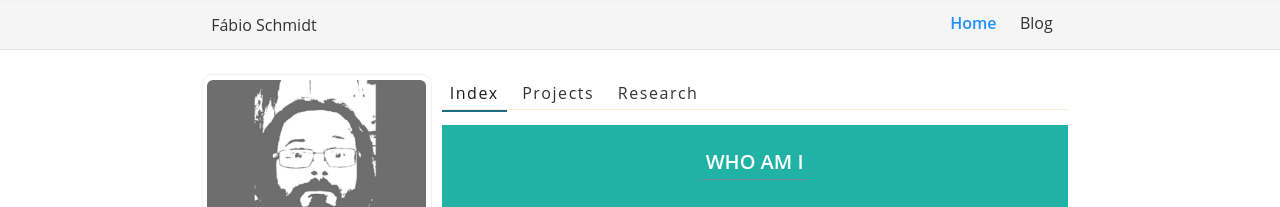
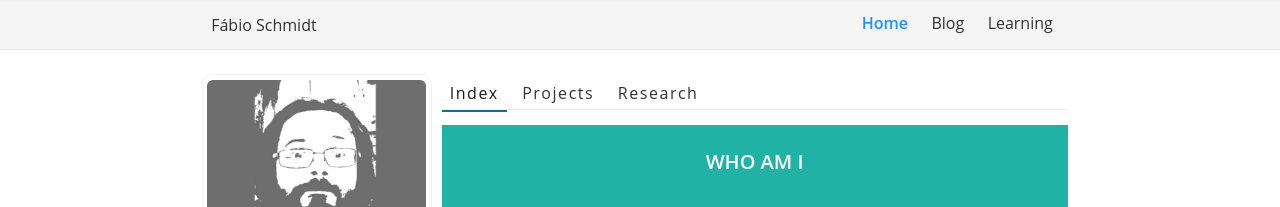
Before and after one commit to fcschmidt/fcschmidt.github.io, a Jekyll site: the page built from index.html, in a window 1280 px wide. Shown: the top 207 px of the page. Built offline with Jekyll 4.4.1, drawn with Linux system fonts in a browser that asks for light colours; nearby versions of some CDN libraries; the list of posts is cut into pages by our own code; comment, search, counter and statistics services are not loaded.

Commit message:
Add fix active home

```diff
--- a/_includes/header.html
+++ b/_includes/header.html
@@ -4,8 +4,9 @@
     <nav class="nav__menu">
         <a class="nav__menu-brand" href="/">{{ site.name }}</a>
         <ul class="nav__menu-primary  list-unstyled">
-            <li class="{% if page.title contains 'Home' %}active{% endif %}"><a href="/">Home</a></li>
+            <li id="fix" class="{% if page.title contains 'Home' %}active{% endif %}"><a href="/">Home</a></li>
             <li class="{% if page.url contains 'blog' %}active{% endif %}"><a href="/blog/">Blog</a></li>
+            <li class="{% if page.url contains 'learning' %}active{% endif %}"><a href="/learning/home/">Learning</a></li>
         </ul>
         {% include social.html %}
     </nav>
```
